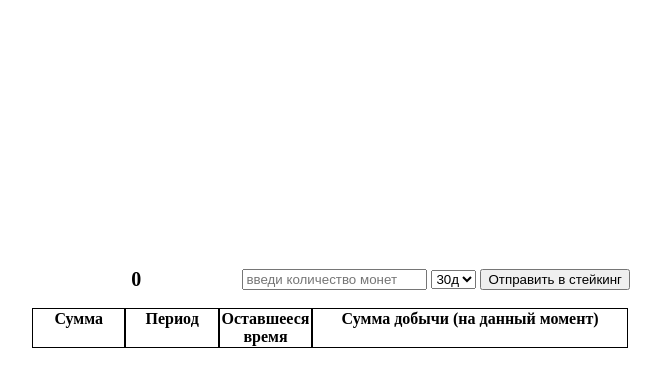
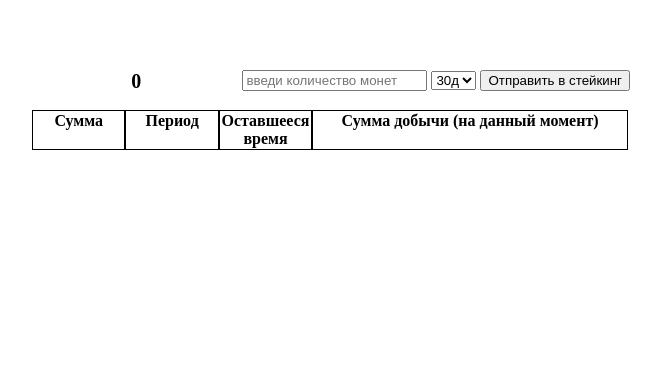
Before and after one commit to NikolayMishaev/Stacking-game, a plain HTML site: page index.html in a window 1280 px wide. Shown: the part 125-512 px from the top of the page, without its empty margins (310-971 px from the left). Drawn offline with Linux system fonts and the light colour scheme.

Commit message:
feat: подправлены стили css

```diff
--- a/index.html
+++ b/index.html
@@ -11,7 +11,6 @@
         min-height: 100vh;
         display: flex;
         justify-content: center;
-        align-items: center;
         flex-wrap: wrap;
         width: 600px;
         margin: auto;
@@ -20,7 +19,8 @@
         display: flex;
         justify-content: center;
         flex-wrap: wrap;
-        align-items: center;
+        margin-top: 10vw;
+        margin-bottom: auto;
       }
       .amount {
         flex: 1;
@@ -129,6 +129,7 @@
       }
 
       function deleteCoinsOneHunderedDays() {
+        showMessage('Был изъят процент за 100 дней !')
         stateConfig.amount *= (100 - (Math.log(stateConfig.amount || 1))) / 100;
         renderAmount();
       }
@@ -167,7 +168,6 @@
       }
 
       function handleInput() {
-        if (!stateConfig.stackSend) stateConfig.stackSend = true;
         hideMessage()
         let inputValue = input.value;
         if (!+inputValue) {
@@ -182,6 +182,7 @@
           showMessage("Минимум можно положить 1.01 единицу криптовалюты !");
           return;
         }
+        if (!stateConfig.stackSend) stateConfig.stackSend = true;
         inputValue = (+inputValue).toFixed(4);
         stateConfig.amount -= inputValue;
         renderAmount();
```
